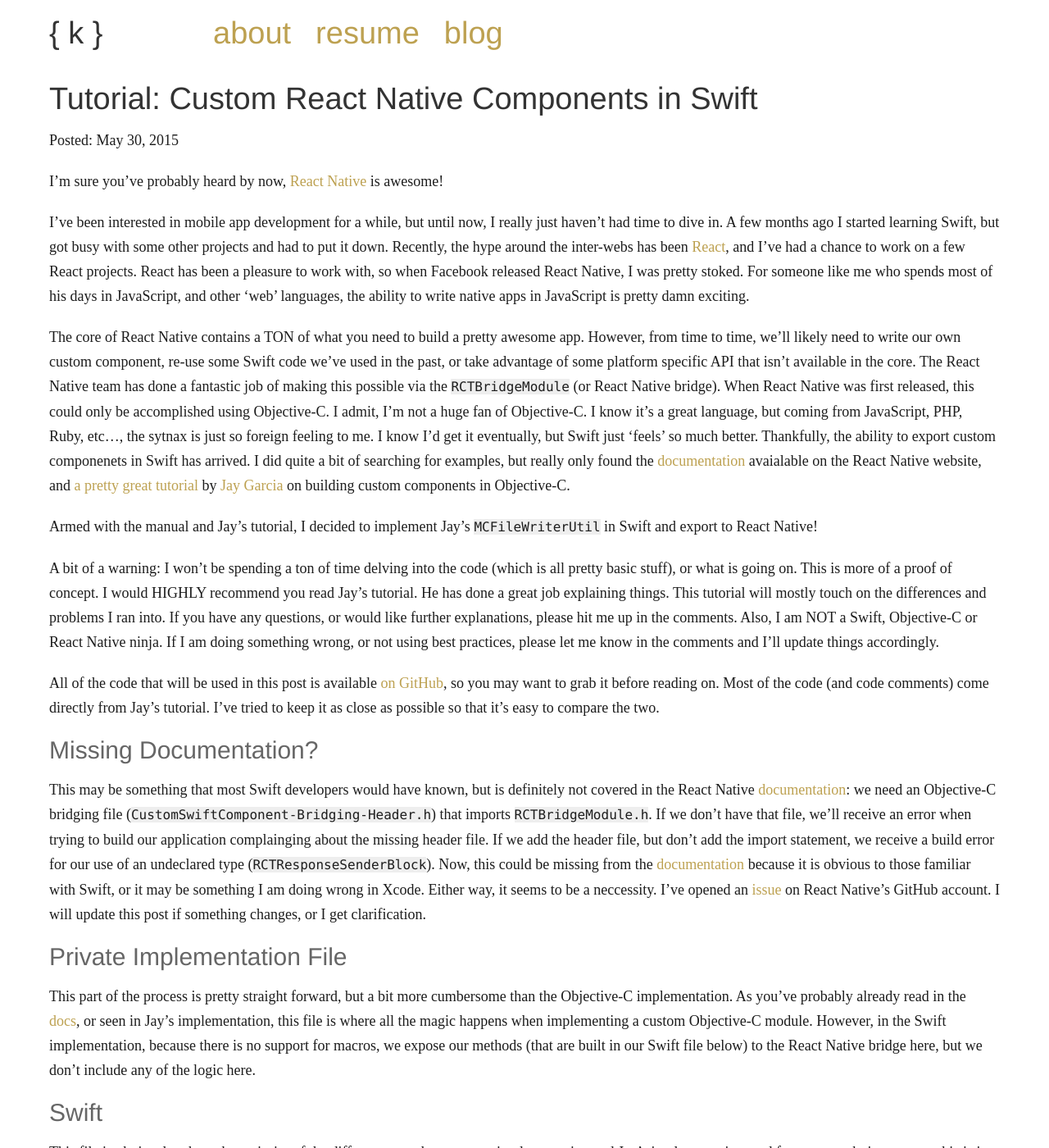
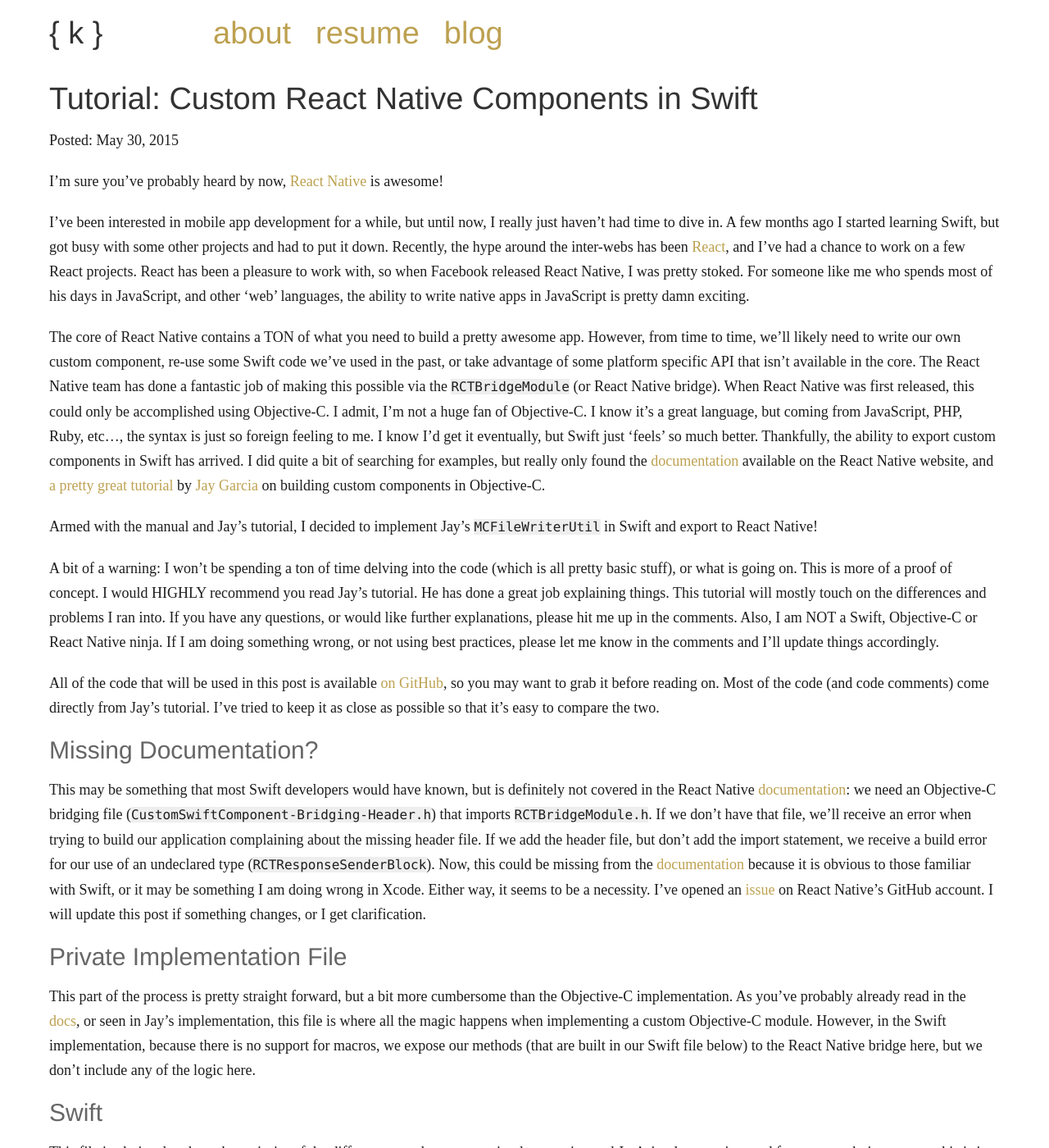
Before and after one commit to kevindeleon/kevindeleon.github.io, a Jekyll site: the page built from _posts/2015-05-30-custom-react-native-components-in-swift.markdown, in a window 1280 px wide and 1400 px high. Shown: the whole window at 82% size. Built offline with Jekyll 4.4.1, drawn with Linux system fonts in a browser that asks for light colours; nearby versions of some CDN libraries; Markdown is read by kramdown in place of the engine named in the settings; a script that is not in the unit is left out; comment, search, counter and statistics services are not loaded.

Commit message:
fixes some spelling errors.

```diff
--- a/_posts/2015-05-30-custom-react-native-components-in-swift.markdown
+++ b/_posts/2015-05-30-custom-react-native-components-in-swift.markdown
@@ -24,7 +24,7 @@
 
 I&rsquo;ve been interested in mobile app development for a while, but until now, I really just haven&rsquo;t had time to dive in. A few months ago I started learning Swift, but got busy with some other projects and had to put it down. Recently, the hype around the inter-webs has been <a href="http://facebook.github.io/react/" target="_blank">React</a>, and I&rsquo;ve had a chance to work on a few React projects. React has been a pleasure to work with, so when Facebook released React Native, I was pretty stoked. For someone like me who spends most of his days in JavaScript, and other &lsquo;web&rsquo; languages, the ability to write native apps in JavaScript is pretty damn exciting.
 
-The core of React Native contains a TON of what you need to build a pretty awesome app. However, from time to time, we&rsquo;ll likely need to write our own custom component, re-use some Swift code we&rsquo;ve used in the past, or take advantage of some platform specific API that isn&rsquo;t available in the core. The React Native team has done a fantastic job of making this possible via the `RCTBridgeModule` (or React Native bridge). When React Native was first released, this could only be accomplished using Objective-C. I admit, I&rsquo;m not a huge fan of Objective-C. I know it&rsquo;s a great language, but coming from JavaScript, PHP, Ruby, etc..., the sytnax is just so foreign feeling to me. I know I&rsquo;d get it eventually, but Swift just &lsquo;feels&rsquo; so much better. Thankfully, the ability to export custom componenets in Swift has arrived. I did quite a bit of searching for examples, but really only found the <a href="https://facebook.github.io/react-native/docs/nativemodulesios.html#content" target="_blank">documentation</a> avaialable on the React Native website, and <a href="http://moduscreate.com/react_native_custom_components_ios/" target="_blank">a pretty great tutorial</a> by <a href="https://twitter.com/modusjesus" target="_blank">Jay Garcia</a> on building custom components in Objective-C.
+The core of React Native contains a TON of what you need to build a pretty awesome app. However, from time to time, we&rsquo;ll likely need to write our own custom component, re-use some Swift code we&rsquo;ve used in the past, or take advantage of some platform specific API that isn&rsquo;t available in the core. The React Native team has done a fantastic job of making this possible via the `RCTBridgeModule` (or React Native bridge). When React Native was first released, this could only be accomplished using Objective-C. I admit, I&rsquo;m not a huge fan of Objective-C. I know it&rsquo;s a great language, but coming from JavaScript, PHP, Ruby, etc..., the syntax is just so foreign feeling to me. I know I&rsquo;d get it eventually, but Swift just &lsquo;feels&rsquo; so much better. Thankfully, the ability to export custom components in Swift has arrived. I did quite a bit of searching for examples, but really only found the <a href="https://facebook.github.io/react-native/docs/nativemodulesios.html#content" target="_blank">documentation</a> available on the React Native website, and <a href="http://moduscreate.com/react_native_custom_components_ios/" target="_blank">a pretty great tutorial</a> by <a href="https://twitter.com/modusjesus" target="_blank">Jay Garcia</a> on building custom components in Objective-C.
 
 Armed with the manual and Jay&rsquo;s tutorial, I decided to implement Jay&rsquo;s `MCFileWriterUtil` in Swift and export to React Native!
 
@@ -33,7 +33,7 @@
 All of the code that will be used in this post is available <a href="https://github.com/kevindeleon/react-custom-swift-component" target="_blank">on GitHub</a>, so you may want to grab it before reading on. Most of the code (and code comments) come directly from Jay&rsquo;s tutorial. I&rsquo;ve tried to keep it as close as possible so that it&rsquo;s easy to compare the two.
 
 ## Missing Documentation?
-This may be something that most Swift developers would have known, but is definitely not covered in the React Native <a href="https://facebook.github.io/react-native/docs/nativemodulesios.html#content" target="_blank">documentation</a>: we need an Objective-C bridging file (`CustomSwiftComponent-Bridging-Header.h`) that imports `RCTBridgeModule.h`. If we don&rsquo;t have that file, we&rsquo;ll receive an error when trying to build our application complainging about the missing header file. If we add the header file, but don&rsquo;t add the import statement, we receive a build error for our use of an undeclared type (`RCTResponseSenderBlock`). Now, this could be missing from the <a href="https://facebook.github.io/react-native/docs/nativemodulesios.html#content" target="_blank">documentation</a> because it is obvious to those familiar with Swift, or it may be something I am doing wrong in Xcode. Either way, it seems to be a neccessity. I&rsquo;ve opened an <a href="https://github.com/facebook/react-native/issues/1468" target="_blank">issue</a> on React Native&rsquo;s GitHub account. I will update this post if something changes, or I get clarification.
+This may be something that most Swift developers would have known, but is definitely not covered in the React Native <a href="https://facebook.github.io/react-native/docs/nativemodulesios.html#content" target="_blank">documentation</a>: we need an Objective-C bridging file (`CustomSwiftComponent-Bridging-Header.h`) that imports `RCTBridgeModule.h`. If we don&rsquo;t have that file, we&rsquo;ll receive an error when trying to build our application complaining about the missing header file. If we add the header file, but don&rsquo;t add the import statement, we receive a build error for our use of an undeclared type (`RCTResponseSenderBlock`). Now, this could be missing from the <a href="https://facebook.github.io/react-native/docs/nativemodulesios.html#content" target="_blank">documentation</a> because it is obvious to those familiar with Swift, or it may be something I am doing wrong in Xcode. Either way, it seems to be a necessity. I&rsquo;ve opened an <a href="https://github.com/facebook/react-native/issues/1468" target="_blank">issue</a> on React Native&rsquo;s GitHub account. I will update this post if something changes, or I get clarification.
 
 <!-- Objective-C Bridging Header -->
 <code data-gist-id="4d8738fe44fd91cae3fb"></code>
```
